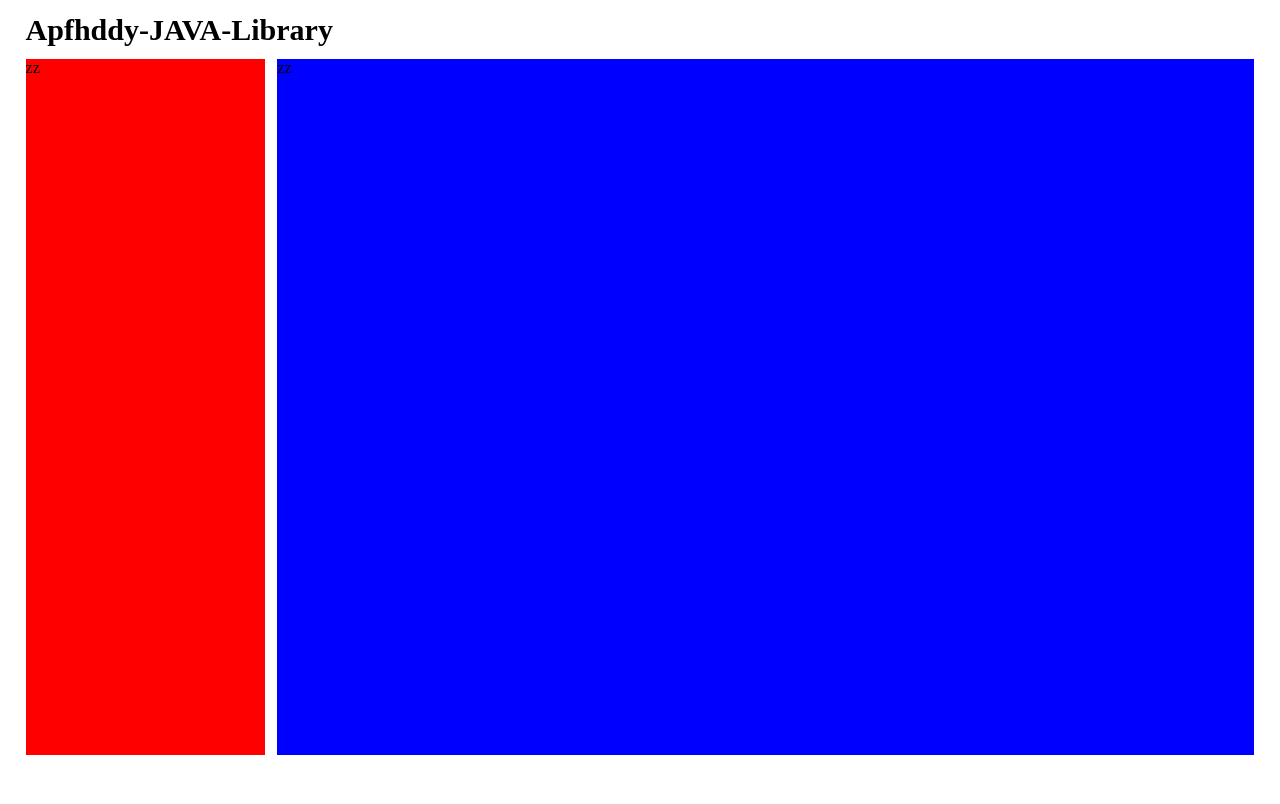
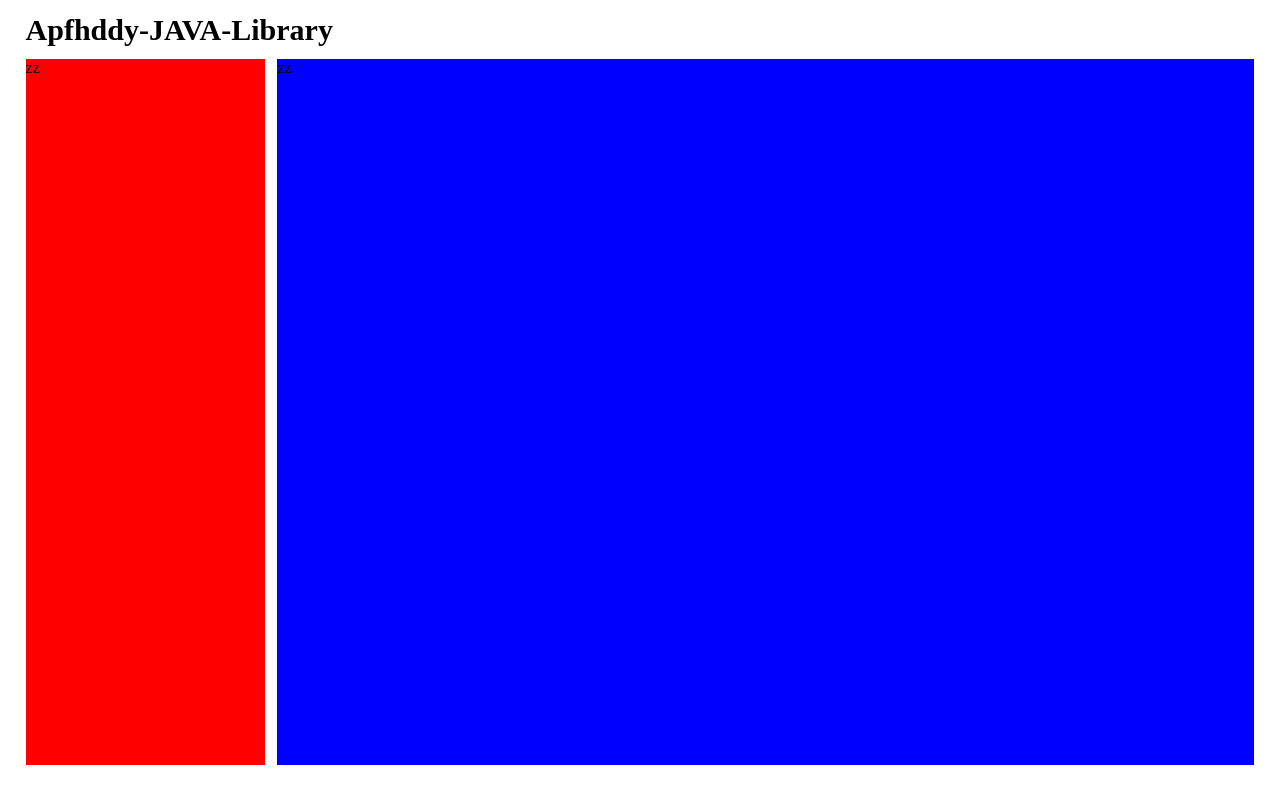
Before and after one commit to apfhddy/myWebReact, a React app: page / in a window 1280 px wide. Built offline with nearby package versions, Linux system fonts and the light colour scheme.

Commit message:
업데이트

```diff
--- a/src/css/App.css
+++ b/src/css/App.css
@@ -2,7 +2,7 @@
     padding-left: 2%;
     padding-top: 1%;
     padding-right: 2%;
-    height: 100% ;
+    height: 98%;
 }
 .App > header{
     font-size: 30px;
@@ -11,18 +11,15 @@
 }
 .App > main{
     display: flex;
-    width: 100%;
-    height: 100%;
+    height: 90%;
 }
 .App > main > div:nth-child(1){
     width: 19.5%;
-    height: 87%;
     margin-right: 0.5%;
     background-color: red;
 }
 .App > main > div:nth-child(2){
     width: 79.5%;
-    height: 87%;
     margin-left: 0.5%;
     background-color: blue;
 }
```
